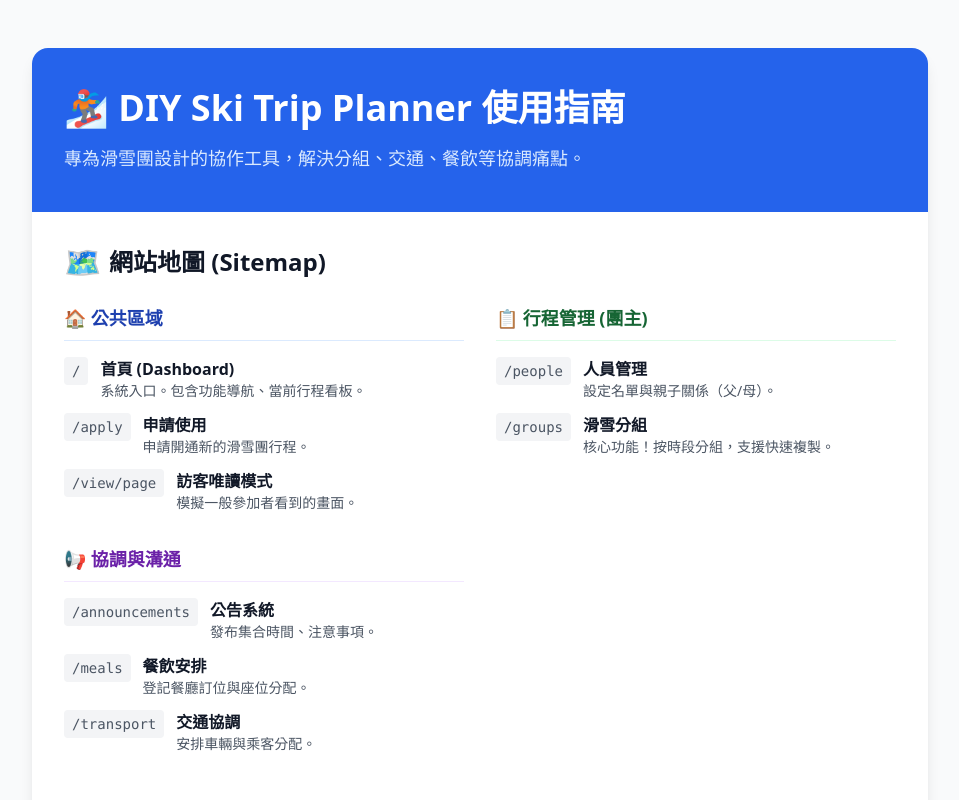
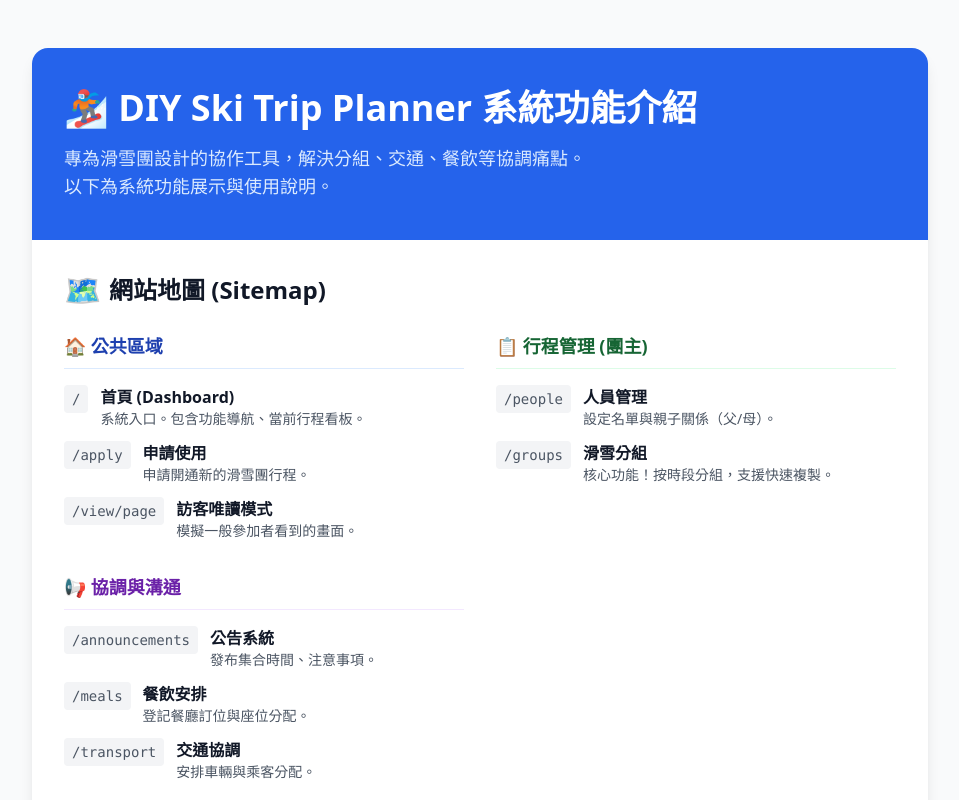
Before and after one commit to James3014/group, a Next.js app: page /guide in a window 1280 px wide. Shown: the top 800 px of the page, without its empty margins (160-1119 px from the left). Built offline with nearby package versions, Linux system fonts and the light colour scheme.

Commit message:
feat: move guide link to apply page and make guide generic

```diff
--- a/app/apply/page.tsx
+++ b/app/apply/page.tsx
@@ -73,7 +73,10 @@ export default function ApplyPage() {
         {/* Header */}
         <div className="text-center mb-8">
           <h1 className="text-3xl font-bold text-gray-900 mb-2">🏂 申請使用滑雪團系統</h1>
-          <p className="text-gray-600">填寫資料，我們會儘速審核</p>
+          <p className="text-gray-600 mb-4">填寫資料，我們會儘速審核</p>
+          <a href="/guide" className="text-sm text-blue-600 hover:text-blue-800 underline">
+            👉 不確定如何使用？先查看系統教學
+          </a>
         </div>
 
         {/* Form */}
--- a/app/guide/page.tsx
+++ b/app/guide/page.tsx
@@ -6,9 +6,10 @@ export default function GuidePage() {
             <div className="max-w-4xl mx-auto bg-white rounded-2xl shadow-lg overflow-hidden">
                 {/* Header */}
                 <div className="bg-blue-600 px-8 py-10 text-white">
-                    <h1 className="text-4xl font-bold mb-4">🏂 DIY Ski Trip Planner 使用指南</h1>
+                    <h1 className="text-4xl font-bold mb-4">🏂 DIY Ski Trip Planner 系統功能介紹</h1>
                     <p className="text-blue-100 text-lg">
                         專為滑雪團設計的協作工具，解決分組、交通、餐飲等協調痛點。
+                        <br />以下為系統功能展示與使用說明。
                     </p>
                 </div>
 
--- a/app/page.tsx
+++ b/app/page.tsx
@@ -132,7 +132,6 @@ export default function HomePage() {
               <h4 className="font-semibold text-gray-900 mb-2">一般用戶</h4>
               <ul className="space-y-2">
                 <li><a href="/" className="text-gray-600 hover:text-blue-600">首頁 (Dashboard)</a></li>
-                <li><a href="/guide" className="text-gray-600 hover:text-blue-600">使用教學</a></li>
                 <li><a href="/apply" className="text-gray-600 hover:text-blue-600">申請使用</a></li>
                 <li><a href="/view/page" className="text-gray-600 hover:text-blue-600">訪客唯讀模式</a></li>
               </ul>
```
